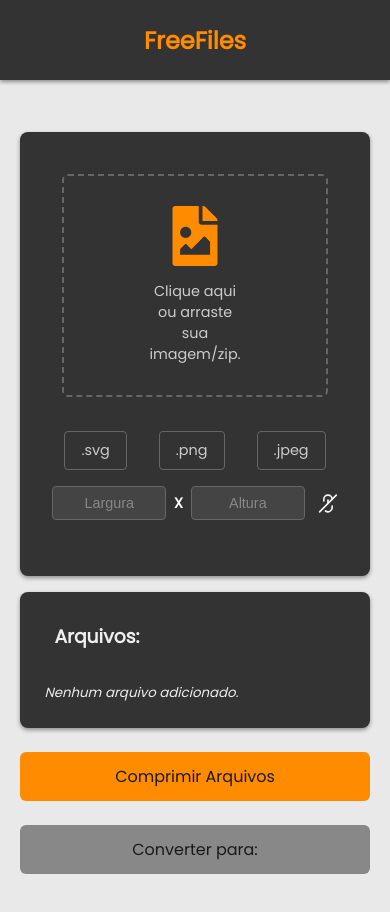
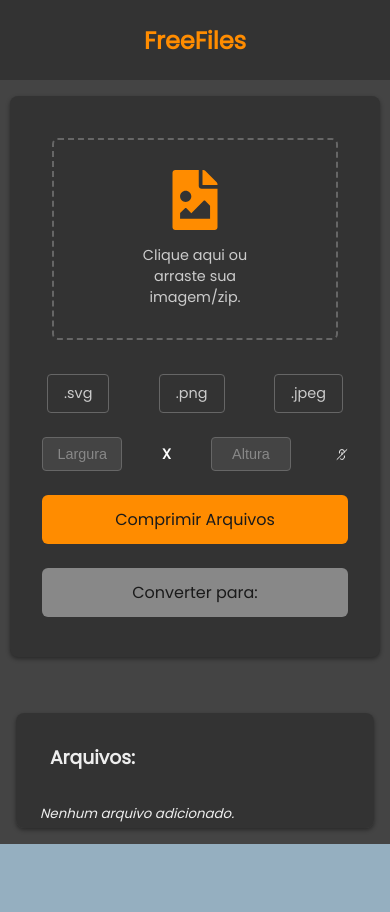
Before and after one commit to Eduardo-Souza-Dev/simple-image-compressor, a Next.js app in the folder image-compressor/frontend/: page / in a window 390 px wide. Shown: the top 912 px of the page. After the commit the page ends 844 px from the top, so only its background shows below. Built offline with nearby package versions, Linux system fonts and the light colour scheme.

Commit message:
feat: criação de novo componente e opções de arquivos para conversão

```diff
--- a/image-compressor/frontend/src/app/globals.css
+++ b/image-compressor/frontend/src/app/globals.css
@@ -81,7 +81,8 @@
 
 html,
 body {
-  max-width: 100vw;
+  height: 100%;
+  width: 100%;
   overflow-x: hidden;
   overflow-y: auto;
 }
--- a/image-compressor/frontend/src/components/file_controller.tsx
+++ b/image-compressor/frontend/src/components/file_controller.tsx
@@ -9,6 +9,7 @@ import { LuLink2 } from "react-icons/lu";
 import { useEffect, useState } from "react";
 import { Toaster, toast } from 'sonner';
 import { GenerateUUID } from "../scripts/GenerateUUID";
+import OptionsTypeFiles from "./options_type_files";
 import FileList from "./file_list";
 import { nanoid } from "nanoid";
 import JSZip from "jszip";
@@ -316,7 +317,7 @@ export default function FileController() {
 
   return (
     <main className={styles.main}>
-  <div className={styles.body_file}>
+  <div>
     {btnDownload == true ? <div id="rende_timer" className={styles.body_timer}></div> : null}
 
     <Toaster richColors position="top-right" />
@@ -344,35 +345,7 @@ export default function FileController() {
         </label>
 
         <div className={styles.options_container}>
-          <div className={styles.file_type_selector}>
-            <span
-              onClick={() => {
-                changeType('svg');
-              }}
-              className={`${styles.kind_file} ${typeFile === 'svg' ? styles.active : ''}`}
-              id="svg"
-            >
-              .svg
-            </span>
-            <span
-              onClick={() => {
-                changeType('png');
-              }}
-              className={`${styles.kind_file} ${typeFile === 'png' ? styles.active : ''}`}
-              id="png"
-            >
-              .png
-            </span>
-            <span
-              onClick={() => {
-                changeType('jpeg');
-              }}
-              className={`${styles.kind_file} ${typeFile === 'jpeg' ? styles.active : ''}`}
-              id="jpeg"
-            >
-              .jpeg
-            </span>
-          </div>
+         <OptionsTypeFiles changeType={ changeType} typeFile={typeFile}/>
 
           <div className={styles.pixel_control}>
             <input
@@ -394,9 +367,26 @@ export default function FileController() {
              <LuLink2 id="linked" onClick={changedLinkedIcon} display={'none'} size={23} style={{rotate:'90deg', marginLeft:'5px'}} />
           </div>
         </div>
+
+        <div className={styles.buttons_container}>
+          <button className={styles.button_mq_compress} onClick={() => sendToRabbit('compress')}>
+            Comprimir Arquivos
+          </button>
+          {btnDownload == true && totalSeconds > 0 ? (
+            <button className={styles.button_mq_download} onClick={() => downloadImages()}>
+              Baixar Arquivos
+            </button>
+          ) : null}
+          <button className={styles.button_mq_convert} onClick={() => sendToRabbit('convert', typeFile)}>
+            Converter para: {typeFile}
+          </button>
+        </div>
+      </div>
       </div>
 
-      <div
+    </div>
+
+        <div
         id="files_list_container"
         className={styles.files_list_container}
       >
@@ -418,22 +408,6 @@ export default function FileController() {
           )}
         </section>
       </div>
-    </div>
-
-    <div className={styles.buttons_container}>
-      <button className={styles.button_mq_compress} onClick={() => sendToRabbit('compress')}>
-        Comprimir Arquivos
-      </button>
-      {btnDownload == true && totalSeconds > 0 ? (
-        <button className={styles.button_mq_download} onClick={() => downloadImages()}>
-          Baixar Arquivos
-        </button>
-      ) : null}
-      <button className={styles.button_mq_convert} onClick={() => sendToRabbit('convert', typeFile)}>
-        Converter para: {typeFile}
-      </button>
-    </div>
-  </div>
 </main>
   );
 }
--- a/image-compressor/frontend/src/components/file_list.tsx
+++ b/image-compressor/frontend/src/components/file_list.tsx
@@ -5,10 +5,10 @@ import styles from "./../css/file_list.module.css"
 export default function FileList({ files, onDelete }: { files: string[]; onDelete: (file: string) => void }) {
 
     return (
-        <div className="flex flex-col gap-4">
+        <div className={styles.file_list}>
         {files.map((file) => (
-            <div key={file} className="flex items-center justify-between p-4 bg-gray-100 rounded-md shadow-md">
-            <span className="text-lg font-semibold">{file}</span>
+            <div key={file}>
+            <span>{file}</span>
             <button
                 onClick={() => onDelete(file)}
                 className={styles.delete_button}
--- /dev/null
+++ b/image-compressor/frontend/src/components/options_type_files.tsx
@@ -0,0 +1,44 @@
+"use client";
+import styles from "./../css/file_controller.module.css";
+
+type OptionsTypeFilesProps = {
+    changeType: (type: string) => void;
+    typeFile: string;
+}
+
+
+export default function OptionsTypeFiles({ changeType, typeFile }: OptionsTypeFilesProps) {
+    return (
+        <div className={styles.file_type_selector}>
+            <span
+              onClick={() => {
+                changeType('svg');
+              }}
+              className={`${styles.kind_file} ${typeFile === 'svg' ? styles.active : ''}`}
+              id="svg"
+            >
+              .svg
+            </span>
+            <span
+              onClick={() => {
+                changeType('png');
+              }}
+              className={`${styles.kind_file} ${typeFile === 'png' ? styles.active : ''}`}
+              id="png"
+            >
+              .png
+            </span>
+            <span
+              onClick={() => {
+                changeType('jpeg');
+              }}
+              className={`${styles.kind_file} ${typeFile === 'jpeg' ? styles.active : ''}`}
+              id="jpeg"
+            >
+              .jpeg
+            </span>
+
+
+          </div>
+    );
+}
--- a/image-compressor/frontend/src/css/file_controller.module.css
+++ b/image-compressor/frontend/src/css/file_controller.module.css
@@ -1,11 +1,13 @@
 .main {
     display: flex;
-    flex-direction: column;
-    align-items: center;
-    min-height: 100vh;
-    background-color: #e9e9e9;
-    margin-top: 20px;
+    flex-direction: row;
+    align-items: stretch;
+    justify-content:center;
+    background-color: #444;
+    height: calc(100vh - 80px); /* Subtrai o header */
+    width: 100%;
     color: #f4f4f4;
+    gap: 2rem;
     padding: 2rem;
     box-sizing: border-box;
   }
@@ -26,6 +28,7 @@
   .content_wrapper {
     display: flex;
     width: 100%;
+    margin-right: 20px;
     max-width: 960px;
     margin-bottom: 1.5rem;
     gap: 2rem;
@@ -81,6 +84,7 @@
 
   .options_container {
     display: flex;
+    flex-direction: column;
     gap: 1rem;
     margin-bottom: 1.5rem;
     width: 100%;
@@ -90,7 +94,9 @@
 
   .file_type_selector {
     display: flex;
-    gap: 0.5rem;
+    justify-content: center;
+    flex-wrap: wrap;
+    gap: 2.5rem;
   }
 
   .kind_file {
@@ -118,7 +124,7 @@
   .pixel_control {
     display: flex;
     align-items: center;
-    gap: 0.5rem;
+    gap: 2.5rem;
   }
 
   .pixel_value {
@@ -166,7 +172,7 @@
     border-radius: 8px;
     box-shadow: 0 2px 4px rgba(0, 0, 0, 0.4);
     width: 100%;
-    max-height: 400px;
+    max-width: 400px;
     overflow-y: auto;
   }
 
@@ -243,7 +249,14 @@
   }
 
 
-  @media (max-width: 768px) {
+  @media (max-width: 950px) {
+
+    .main {
+      flex-direction: column;
+      align-items: center;
+      padding: 1rem;
+      justify-content: flex-start;
+    }
     .content_wrapper {
       flex-direction: column;
       gap: 1rem;
@@ -255,12 +268,13 @@
 
     .files_list_container {
       flex: 1;
-      max-height: 200px;
+      max-height: 300px;
+      width: 100%;
     }
 
     .options_container {
       flex-direction: column;
-      gap: 1rem;
+      gap: 1.5rem;
     }
 
     .file_type_selector {
```
